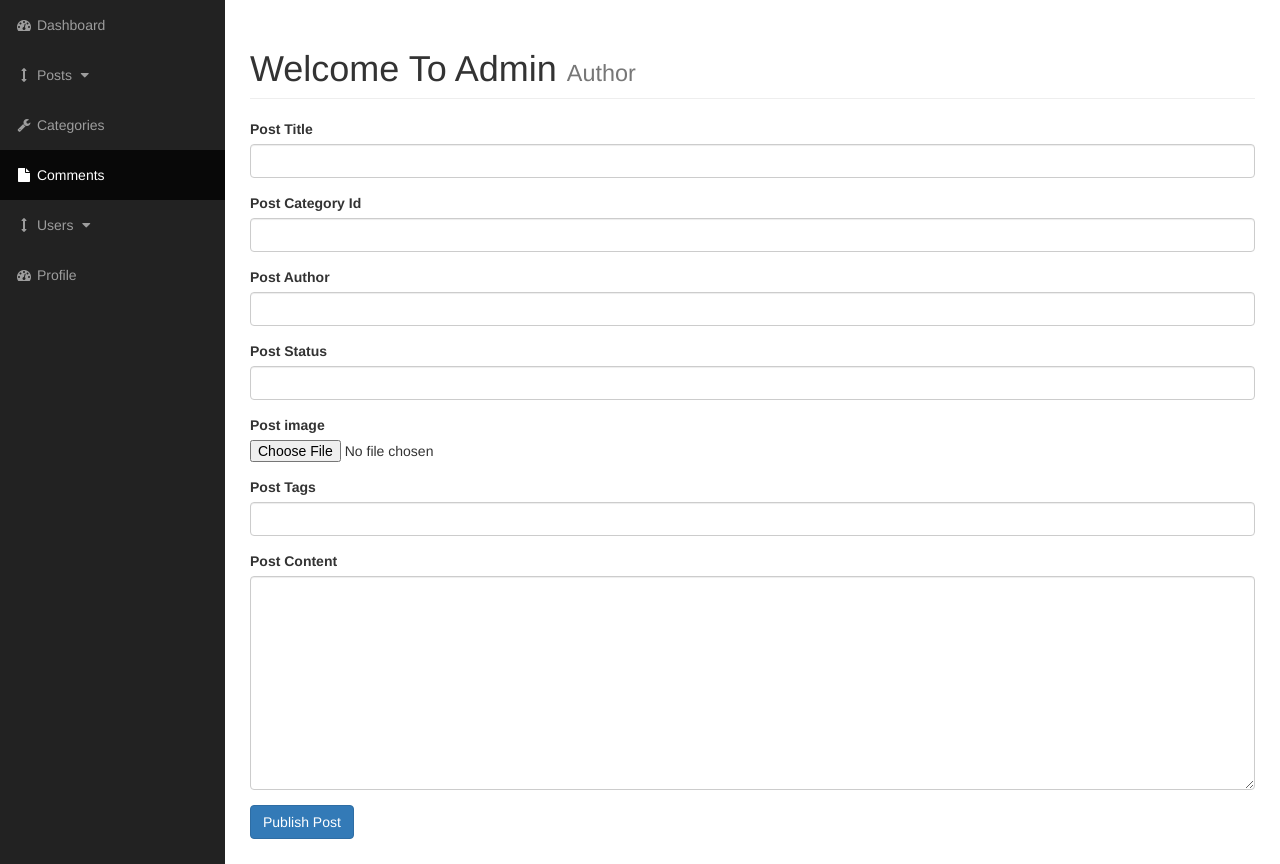
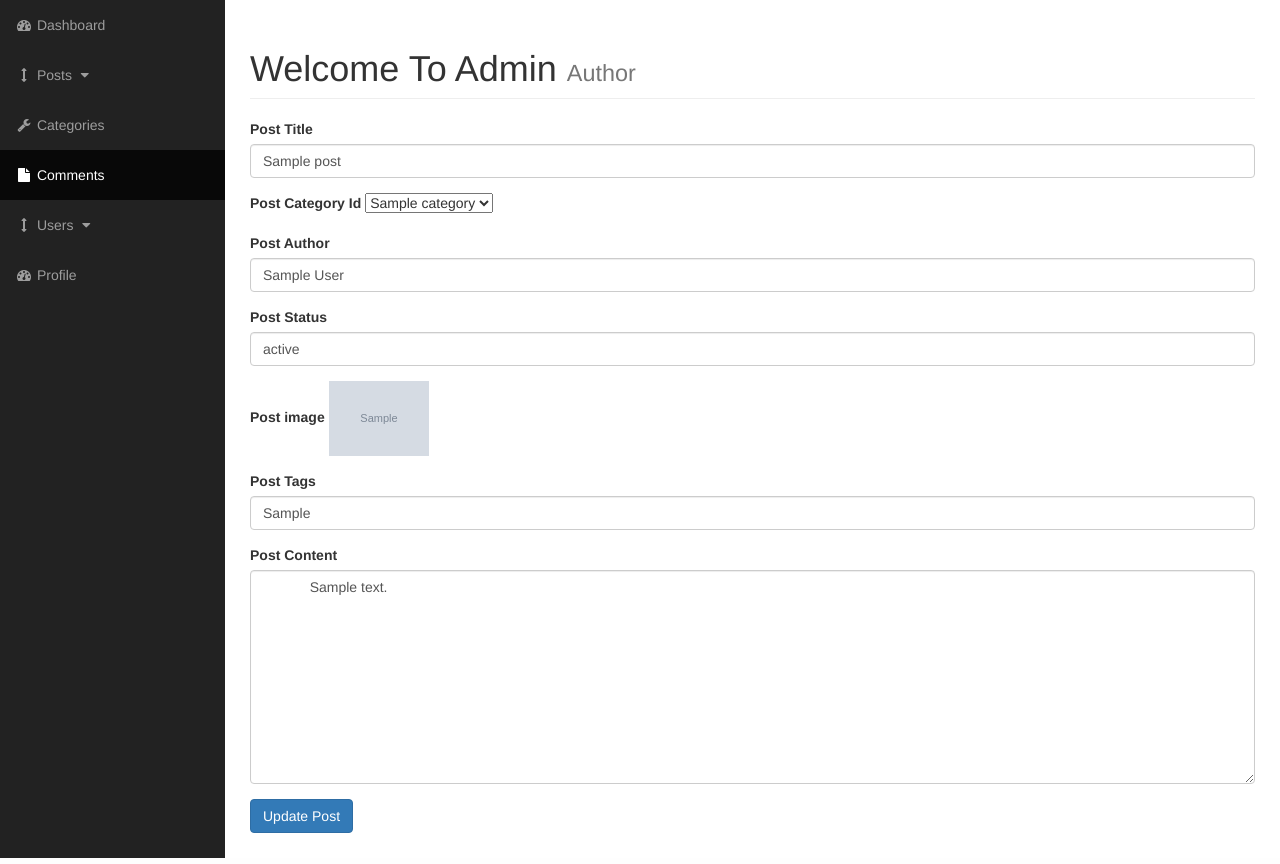
Before and after one commit to glenn-watt/basicCMS, a PHP site: page /admin/posts.php?source=edit_post&p_id=1 in a window 1280 px wide. Shown: the part 51-915 px from the top of the page. Run offline with PHP 8.4, Linux system fonts and the light colour scheme; tables that the repository leaves empty or names only in its code hold one stand-in row (values such as "Sample post"); grey boxes marked "Sample" are stand-in pictures.

Commit message:
Add load post to edit

```diff
--- a/admin/includes/edit_post.php
+++ b/admin/includes/edit_post.php
@@ -1,43 +1,80 @@
+<?php
+if(isset($_GET['p_id'])) {
+    $the_post_id = $_GET['p_id'];
+
+    $query = "SELECT * FROM posts WHERE post_id = {$the_post_id}";
+    $select_post_by_id = mysqli_query($connection, $query);
+    confirm($select_post_by_id);
+    while ($row = mysqli_fetch_assoc($select_post_by_id)) {
+        $post_id = $row['post_id'];
+        $post_author = $row['post_author'];
+        $post_title = $row['post_title'];
+        $post_category_id = $row['post_category_id'];
+        $post_status = $row['post_status'];
+        $post_image = $row['post_image'];
+        $post_content = $row['post_content'];
+        $post_tags = $row['post_tags'];
+        $post_comment_count = $row['post_comment_count'];
+        $post_date = $row['post_date'];
+    }
+}
+?>
+
 <form action="" method="post" enctype="multipart/form-data">
 
     <div class="form-group">
         <label for="title">Post Title</label>
-        <input type="text" class="form-control" name="title">
+        <input value="<?php echo $post_title;?>" type="text" class="form-control" name="title">
     </div>
 
     <div class="form-group">
         <label for="post_category">Post Category Id</label>
-        <input type="text" class="form-control" name="post_category_id">
+<!--        <input value="--><?php //echo $post_category_id;?><!--" type="text" class="form-control" name="post_category_id">-->
+        <select name="" id="">
+        <?php
+        $query = "SELECT * FROM categories";
+        $select_all_categories_query=mysqli_query($connection,$query);
+        confirm($select_all_categories_query);
+        while($row = mysqli_fetch_assoc($select_all_categories_query)) {
+            $cat_title = $row['cat_title'];
+            $cat_id = $row['cat_id'];
+            echo "<option value='{$cat_id}'>{$cat_title}</option>";
+        }
+
+        ?>
+            <option value=""></option>
+        </select>
     </div>
 
     <div class="form-group">
         <label for="author">Post Author</label>
-        <input type="text" class="form-control" name="author">
+        <input value="<?php echo $post_author;?>" type="text" class="form-control" name="author">
     </div>
 
     <div class="form-group">
         <label for="post_status">Post Status</label>
-        <input type="text" class="form-control" name="post_status">
+        <input value="<?php echo $post_status;?>" type="text" class="form-control" name="post_status">
     </div>
 
     <div class="form-group">
         <label for="post_image">Post image</label>
-        <input type="file" name="image">
+        <img width="100" src="../images/<?php echo $post_image;?>" >
     </div>
 
     <div class="form-group">
         <label for="post_tags">Post Tags</label>
-        <input type="text" class="form-control" name="post_tags">
+        <input value="<?php echo $post_tags;?>" type="text" class="form-control" name="post_tags">
     </div>
 
     <div class="form-group">
         <label for="post_content">Post Content</label>
         <textarea type="text" class="form-control" name="post_content" id="" cols="30" rows="10">
+            <?php echo $post_content;?>
         </textarea>
     </div>
 
     <div class="form-group">
-        <input class="btn btn-primary" type="submit" name="create_post" value="Publish Post">
+        <input class="btn btn-primary" type="submit" name="update_post" value="Update Post">
     </div>
 
 </form>
--- a/admin/includes/view_all_posts.php
+++ b/admin/includes/view_all_posts.php
@@ -36,6 +36,7 @@
         echo "<td>$post_tags</td>";
         echo "<td>$post_comment_count</td>";
         echo "<td>$post_date</td>";
+        echo "<td><a href='posts.php?source=edit_post&p_id={$post_id}'>Edit</a> </td>";
         echo "<td><a href='posts.php?delete={$post_id}'>Delete</a> </td>";
         echo "</tr>";
     }
```
